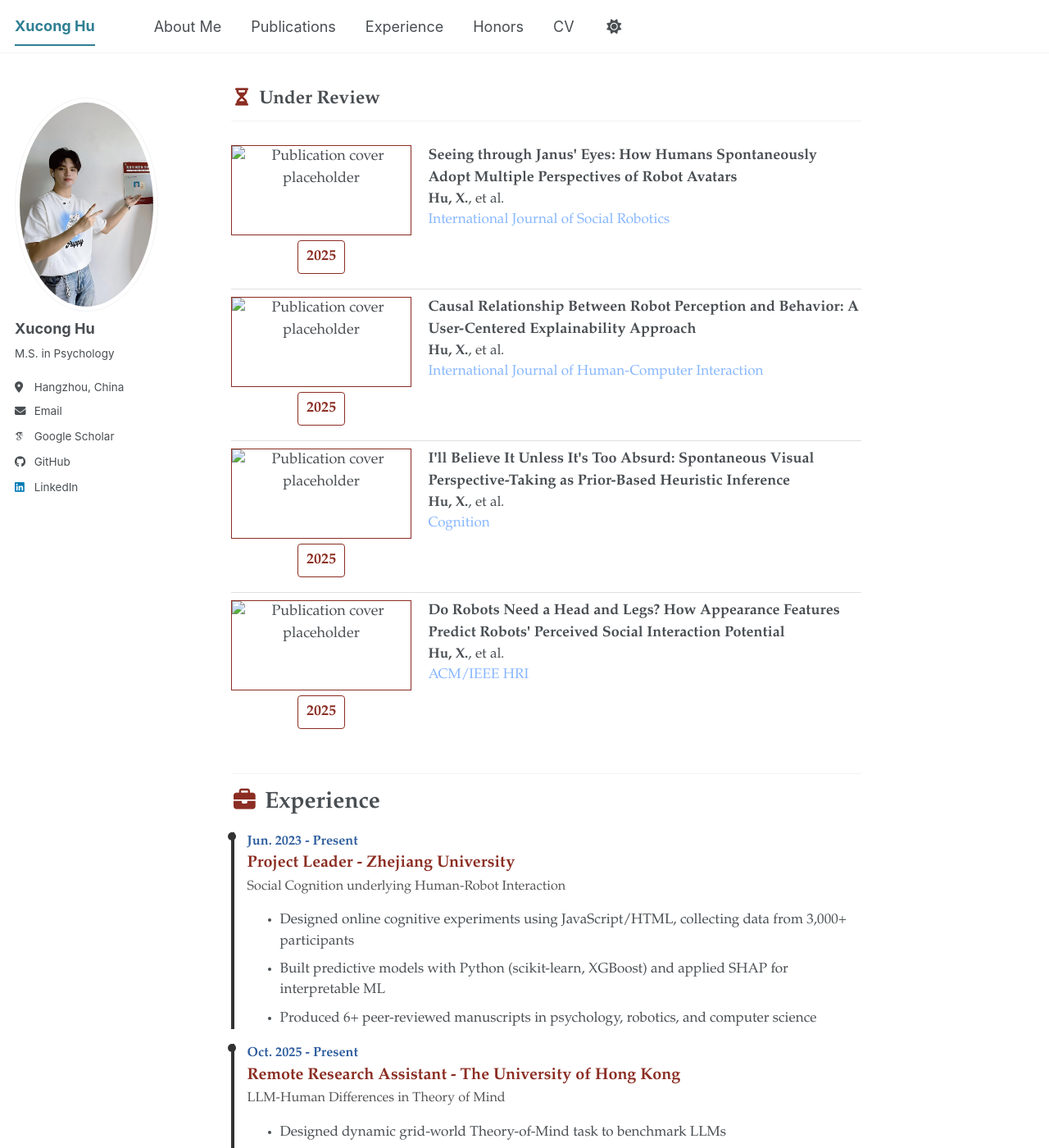
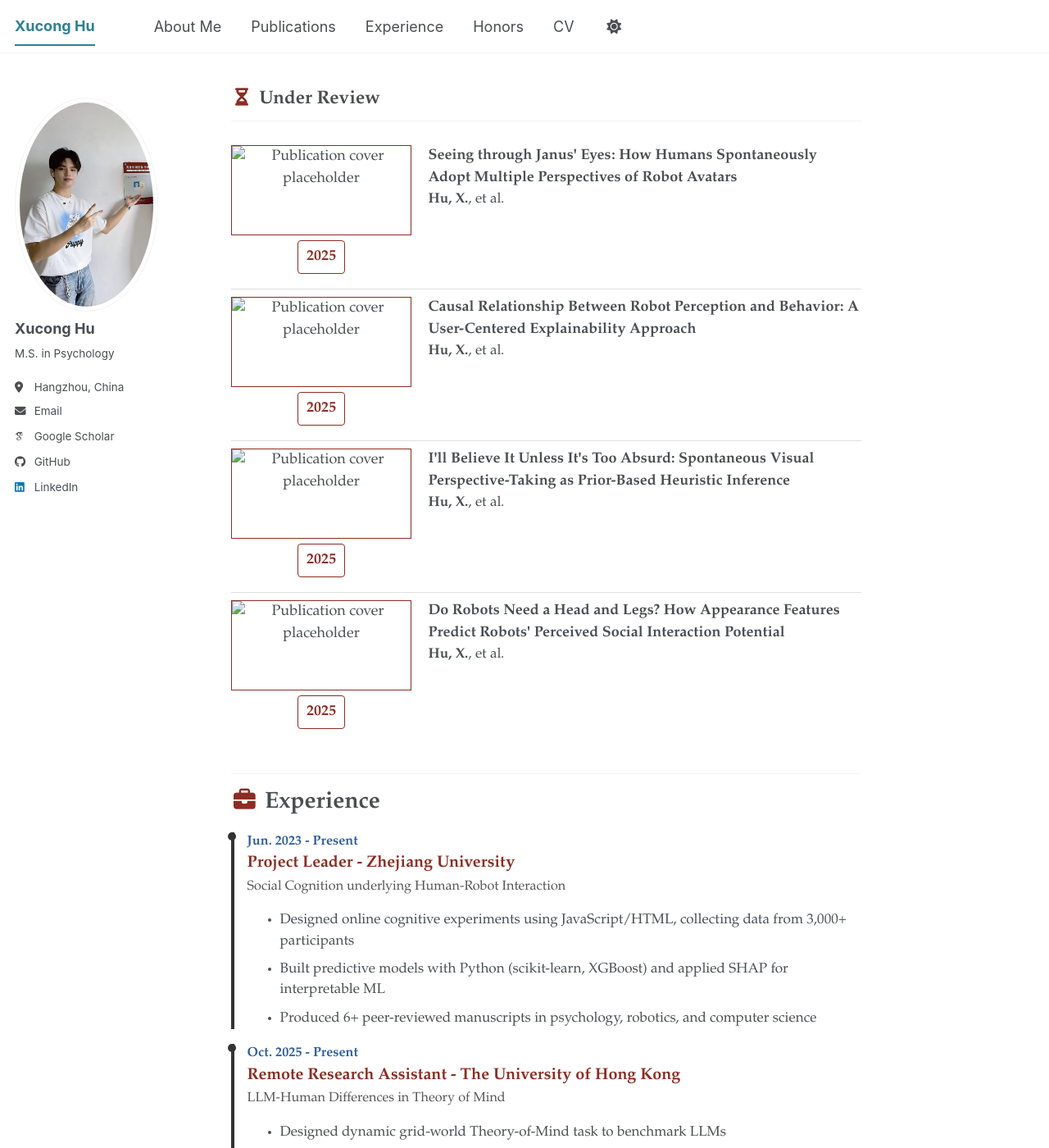
Before and after one commit to xuconghu/xuconghu.github.io, a Jekyll site: the page built from _pages/about.md, in a window 1280 px wide and 1400 px high, scrolled down 2573 px. Shown: the whole window at 82% size. Built offline with Jekyll 4.4.1, drawn with Linux system fonts in a browser that asks for light colours; some web fonts are replaced; a script bundle is joined from its source files by our own code; library files that are not in the unit come from our copies.

Commit message:
Update LinkedIn link & remove journal names from under review

```diff
--- a/_config.yml
+++ b/_config.yml
@@ -66,7 +66,7 @@ author:
   keybase          : # Username
   instagram        : # Username
   lastfm           : # Username
-  linkedin         : "xuconghu"
+  linkedin         : "xucong-hu-0747b5359"
   mastodon         : # URL
   medium           : # URL
   pinterest        : # Username
--- a/_pages/about.md
+++ b/_pages/about.md
@@ -160,7 +160,6 @@ redirect_from:
       <div class="pub-right">
         <div class="title">Seeing through Janus' Eyes: How Humans Spontaneously Adopt Multiple Perspectives of Robot Avatars</div>
         <div class="authors"><strong>Hu, X.</strong>, et al.</div>
-        <div class="publish">International Journal of Social Robotics</div>
       </div>
     </div>
     <div class="pub">
@@ -171,7 +170,6 @@ redirect_from:
       <div class="pub-right">
         <div class="title">Causal Relationship Between Robot Perception and Behavior: A User-Centered Explainability Approach</div>
         <div class="authors"><strong>Hu, X.</strong>, et al.</div>
-        <div class="publish">International Journal of Human-Computer Interaction</div>
       </div>
     </div>
     <div class="pub">
@@ -182,7 +180,6 @@ redirect_from:
       <div class="pub-right">
         <div class="title">I'll Believe It Unless It's Too Absurd: Spontaneous Visual Perspective-Taking as Prior-Based Heuristic Inference</div>
         <div class="authors"><strong>Hu, X.</strong>, et al.</div>
-        <div class="publish">Cognition</div>
       </div>
     </div>
     <div class="pub">
@@ -193,7 +190,6 @@ redirect_from:
       <div class="pub-right">
         <div class="title">Do Robots Need a Head and Legs? How Appearance Features Predict Robots' Perceived Social Interaction Potential</div>
         <div class="authors"><strong>Hu, X.</strong>, et al.</div>
-        <div class="publish">ACM/IEEE HRI</div>
       </div>
     </div>
   </div>
```
Also changed, not shown: _pages/publications.md (+0 -4 lines).
